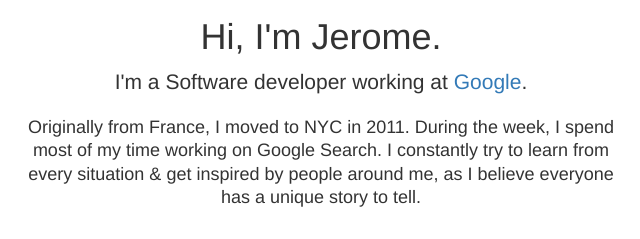
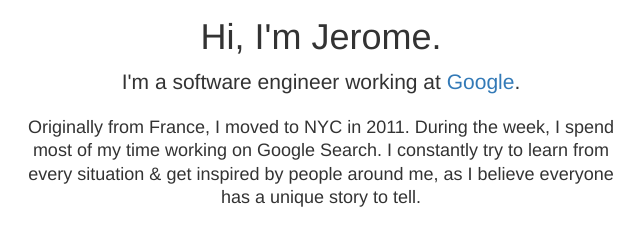
Before and after one commit to jmig/jmig.github.io, a plain HTML site: page index.html in a window 1280 px wide. Shown: the part 203-442 px from the top of the page, 319-959 px from the left. Drawn offline with nearby package versions, Linux system fonts and the light colour scheme.

Commit message:
s/Software developer/software engineer

```diff
--- a/index.html
+++ b/index.html
@@ -21,7 +21,7 @@
             <div class="intro">
                 <img src="https://1.gravatar.com/avatar/c6579691c23d753e45a8e5b7635a1765?s=240" alt="Profile Picture" class="picture img-circle">
                 <h1>Hi, I'm Jerome.</h1>
-                <p class="lead">I'm a Software developer working at <a href="https://www.google.com">Google</a>.</p>
+                <p class="lead">I'm a software engineer working at <a href="https://www.google.com">Google</a>.</p>
                 <p class="semi-lead">Originally from France, I moved to NYC in 2011.
                     During the week, I spend most of my time working on Google Search.
                     I constantly try to learn from every situation &amp; get inspired by people around me, as I believe everyone has a unique story to tell.</p>
```
